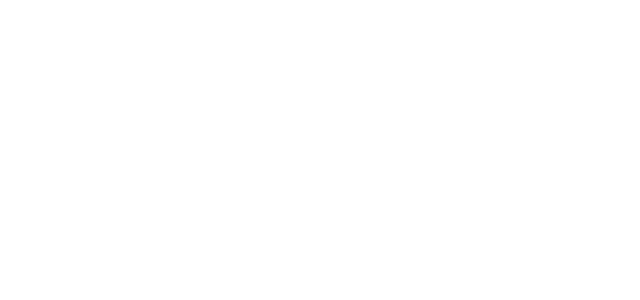
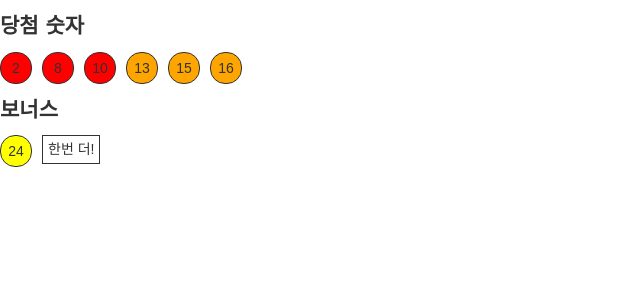
Before and after one commit to Nini0604/daily-vue, a Nuxt app: page /200121 in a window 1280 px wide. Before the commit this address had no page. Shown: the top 300 px of the page, without its empty margins (0-640 px from the left). Built offline with nearby package versions, Linux system fonts and the light colour scheme.

Commit message:
200121:로또

```diff
--- /dev/null
+++ b/components/200121/LottoBall.vue
@@ -0,0 +1,41 @@
+<template>
+  <div>
+    <p class="ball" :style="{'background-color':color}">
+      {{ number }}
+    </p>
+  </div>
+</template>
+
+<script>
+export default {
+  name: 'LottoBall',
+  props: {
+    number: {
+      type: Number,
+      required: true
+    },
+    color: {
+      type: String,
+      required: false,
+      default: ''
+    }
+  },
+  computed: {
+  },
+  methods: {
+  }
+}
+</script>
+
+<style scoped lang="scss">
+  .ball {
+    float: left;
+    width: 30px;
+    height: 30px;
+    margin-right: 10px;
+    border: 1px solid #333;
+    border-radius: 15px;
+    line-height: 30px;
+    text-align: center;
+  }
+</style>
--- a/pages/200119/index.vue
+++ b/pages/200119/index.vue
@@ -11,7 +11,6 @@
         입력
       </button>
     </form>
-    {{ resultNumber }}
     <p>시도:{{ triedValues.length }}</p>
     <p v-if="showResult">
       <ul>
@@ -52,6 +51,7 @@ export default {
         const randomNum = Math.floor(Math.random() * (9 - i))
         resultArray.push(numberArray.splice(randomNum, 1)[0])
       }
+      console.log(resultArray)
       return resultArray.join().replace(/,/g, '')
     },
     resetData() {
--- /dev/null
+++ b/pages/200121/index.vue
@@ -0,0 +1,118 @@
+<template>
+  <div>
+    <h2>당첨 숫자</h2>
+    <div class="wrap__balls">
+      <LottoBall
+        v-for="ball in winningBalls"
+        :key="ball.number"
+        :number="ball.number"
+        :color="ball.color"
+      />
+    </div>
+    <h2>보너스</h2>
+    <LottoBall v-if="bonusBall.length" :number="bonusBall[0].number" :color="bonusBall[0].color" />
+    <button v-if="showButton" @click="replay()">
+      한번 더!
+    </button>
+  </div>
+</template>
+
+<script>
+import LottoBall from '~/components/200121/LottoBall.vue'
+
+const timeout = []
+export default {
+  components: { LottoBall },
+  data() {
+    return {
+      winningNumbers: this.shuffleNumbers(),
+      showButton: false,
+      winningBalls: [],
+      bonusBall: []
+    }
+  },
+  computed: {
+  },
+  watch: {
+    // winningBalls(value, oldValue) {
+    //   if (value.length === 0) {
+    //     this.displayBalls()
+    //   }
+    // }
+  },
+  mounted() {
+    this.displayBalls()
+  },
+  beforeDestroy() {
+    timeout.forEach((timeout) => {
+      clearInterval(timeout)
+    })
+  },
+  methods: {
+    reset() {
+      this.winningNumbers = this.shuffleNumbers()
+      this.winningBalls = []
+      this.showButton = false
+      this.bonusBall = []
+      this.displayBalls()
+    },
+    shuffleNumbers() {
+      let shuffleNumbers = []
+      const numberArray = Array(45).fill().map((element, index) => index + 1)
+      for (let index = 0; index < 7; index++) {
+        const randomNumber = numberArray.splice(Math.floor(Math.random() * numberArray.length), 1)[0]
+        shuffleNumbers.push(randomNumber)
+        shuffleNumbers = shuffleNumbers.slice(0, 7).sort((a, b) => a - b)
+      }
+      return shuffleNumbers
+    },
+    displayBalls() {
+      const { winningNumbers } = this
+      let ballColor = null
+      const lastIndex = winningNumbers.length - 1
+      winningNumbers.forEach((winningNumber, index) => {
+        timeout[index] = setTimeout(() => {
+          if (winningNumber <= 10) {
+            ballColor = 'red'
+          } else if (winningNumber <= 20) {
+            ballColor = 'orange'
+          } else if (winningNumber <= 30) {
+            ballColor = 'yellow'
+          } else if (winningNumber <= 40) {
+            ballColor = 'blue'
+          } else {
+            ballColor = 'green'
+          }
+          if (index !== lastIndex) {
+            this.winningBalls.push({ 'number': winningNumber, 'color': ballColor })
+          }
+        }, (index + 1) * 1000)
+      })
+      timeout[lastIndex] = setTimeout(() => {
+        const bonusNumber = winningNumbers[lastIndex]
+        this.bonusBall.push({ 'number': bonusNumber, 'color': ballColor })
+        this.showButton = true
+      }, 7000)
+    },
+    replay() {
+      this.reset()
+    }
+  }
+}
+</script>
+
+<style scoped lang="scss">
+  h2 {
+    padding: 10px 0;
+  }
+  .wrap {
+    &__balls {
+      overflow: hidden;
+      height: 32px;
+    }
+  }
+  button {
+    padding: 3px 5px;
+    border: 1px solid #333;
+  }
+</style>
--- a/pages/index.vue
+++ b/pages/index.vue
@@ -69,6 +69,11 @@
         <li>
           <nuxt-link to="/200120">
             <span class="links__text">가위바위보 게임</span><span class="links__date">200120</span>
+          </nuxt-link>
+        </li>
+        <li>
+          <nuxt-link to="/200121">
+            <span class="links__text">로또</span><span class="links__date">200121</span>
           </nuxt-link>
         </li>
       </ul>
```
